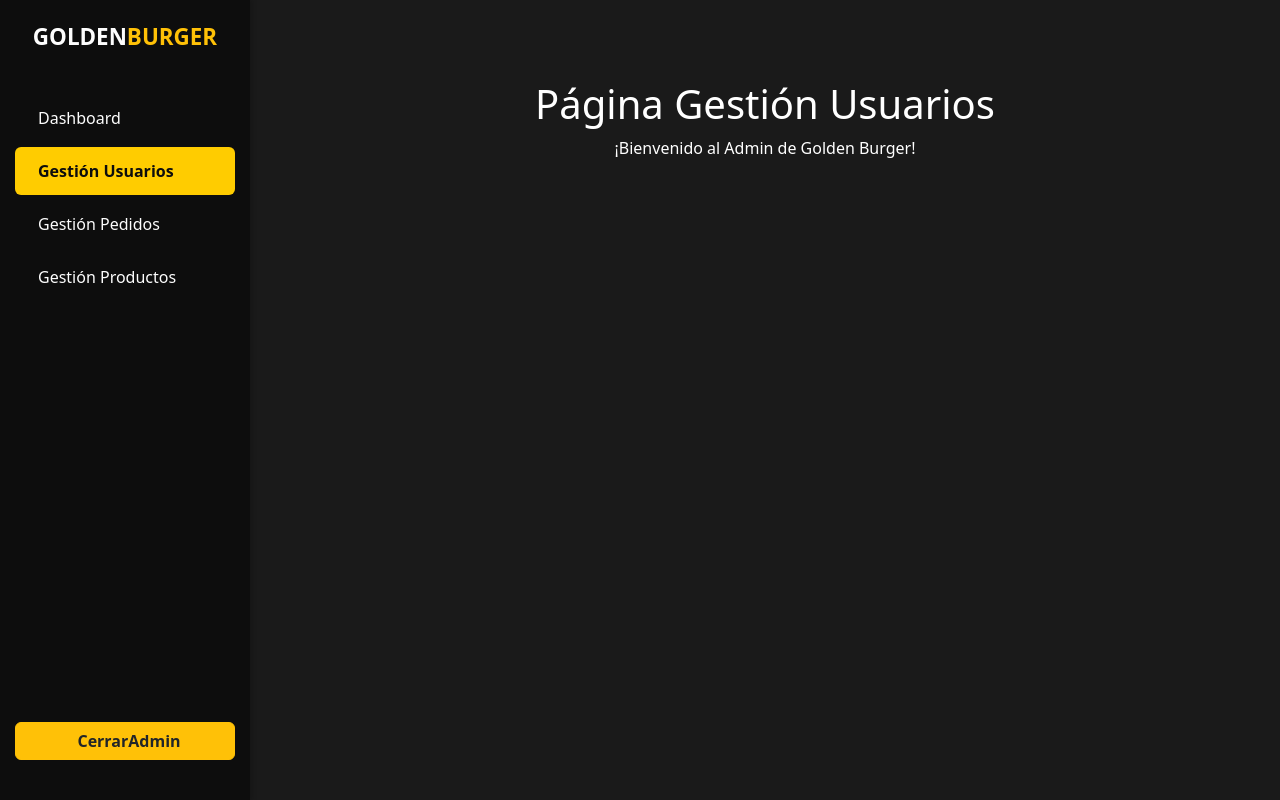
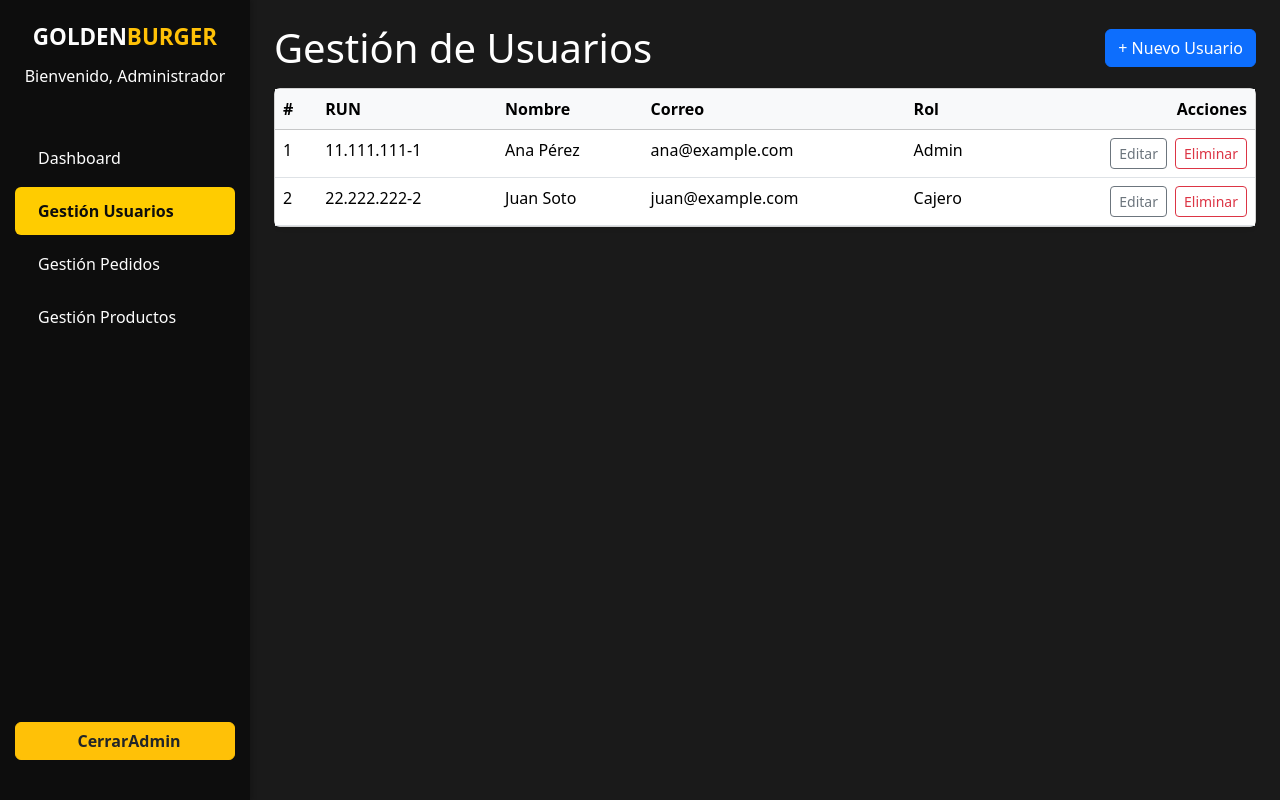
Before and after one commit to Fblink88/appBurguer-React, a React (Vite) app: page /admin/gestion-usuarios in a window 1280 px wide. Built offline with nearby package versions, Linux system fonts and the light colour scheme.

Commit message:
Se añade el apartado de GestiónUsuarios, se añade dentro de la DataBase datos para los usuarios, se edita la importación de la página gestiónUsuarios en App.jsx

```diff
--- a/src/App.jsx
+++ b/src/App.jsx
@@ -6,7 +6,7 @@ import ContactoPag from './pages/client/ContactoPag';
 import Dashboard from './pages/admin/Dashboard';
 import GestionPedidos from './pages/admin/GestionPedidos';
 import GestionProductos from './pages/admin/GestionProductos';
-import GestionUsuarios from './pages/admin/GestionUsuarios';
+import GestionUsuarios from './pages/admin/gestionUsuarios';
 
 
 //import viteLogo from '/vite.svg'
--- a/src/data/dataBase.js
+++ b/src/data/dataBase.js
@@ -180,3 +180,86 @@ export const productosDB = [
         imagen: '/src/assets/img/Playqueso.PNG'
     }
 ];
+
+// src/data/dataBase.js
+// src/data/dataBase.js
+
+// ---- Usuarios ----
+const KEY_USUARIOS = "usuarios";
+const seedUsuarios = [
+  { run: "11.111.111-1", nombre: "Ana", apellidos: "Pérez", email: "ana@example.com", rol: "Admin" },
+  { run: "22.222.222-2", nombre: "Juan", apellidos: "Soto", email: "juan@example.com", rol: "Cajero" }
+];
+
+function ensureSeedUsuarios() {
+  if (!localStorage.getItem(KEY_USUARIOS)) {
+    localStorage.setItem(KEY_USUARIOS, JSON.stringify(seedUsuarios));
+  }
+}
+
+export const usuariosStore = {
+  key: KEY_USUARIOS,
+  read() {
+    ensureSeedUsuarios();
+    return JSON.parse(localStorage.getItem(KEY_USUARIOS)) || [];
+  },
+  create(usuario) {
+    const arr = usuariosStore.read();
+    arr.push(usuario);
+    localStorage.setItem(KEY_USUARIOS, JSON.stringify(arr));
+  },
+  update(index, usuario) {
+    const arr = usuariosStore.read();
+    if (arr[index]) {
+      arr[index] = usuario;
+      localStorage.setItem(KEY_USUARIOS, JSON.stringify(arr));
+    }
+  },
+  remove(index) {
+    const arr = usuariosStore.read();
+    if (arr[index]) {
+      arr.splice(index, 1);
+      localStorage.setItem(KEY_USUARIOS, JSON.stringify(arr));
+    }
+  }
+};
+
+// ---- Productos ----
+const KEY_PRODUCTOS = "productos";
+const seedProductos = [
+  { id: 1, nombre: "Hamburguesa Clásica", precio: 4500, categoria: "Hamburguesas" },
+  { id: 2, nombre: "Papas Fritas", precio: 2000, categoria: "Acompañamientos" },
+];
+
+function ensureSeedProductos() {
+  if (!localStorage.getItem(KEY_PRODUCTOS)) {
+    localStorage.setItem(KEY_PRODUCTOS, JSON.stringify(seedProductos));
+  }
+}
+
+export const productosStore = {
+  key: KEY_PRODUCTOS,
+  read() {
+    ensureSeedProductos();
+    return JSON.parse(localStorage.getItem(KEY_PRODUCTOS)) || [];
+  },
+  create(producto) {
+    const arr = productosStore.read();
+    arr.push(producto);
+    localStorage.setItem(KEY_PRODUCTOS, JSON.stringify(arr));
+  },
+  update(index, producto) {
+    const arr = productosStore.read();
+    if (arr[index]) {
+      arr[index] = producto;
+      localStorage.setItem(KEY_PRODUCTOS, JSON.stringify(arr));
+    }
+  },
+  remove(index) {
+    const arr = productosStore.read();
+    if (arr[index]) {
+      arr.splice(index, 1);
+      localStorage.setItem(KEY_PRODUCTOS, JSON.stringify(arr));
+    }
+  }
+};
--- a/src/pages/admin/gestionUsuarios.jsx
+++ b/src/pages/admin/gestionUsuarios.jsx
@@ -1,25 +1,101 @@
-import React from 'react';
-import Sidebar from '../../components/Sidebar';
+import React, { useEffect, useState } from "react";
+import { useNavigate } from "react-router-dom";
+import Sidebar from "../../components/Sidebar";
+import { usuariosStore } from "../../data/dataBase";
 
+export default function GestionUsuarios() {
+  const [usuarios, setUsuarios] = useState([]);
+  const navigate = useNavigate();
 
-function GestionUsuarios() {
-  const handleAdminLogout = () => {
-    console.log("Cerrando sesión del administrador...");
+  // Al montar, carga usuarios
+  useEffect(() => {
+    setUsuarios(usuariosStore.read());
+
+    // Permitir sincronizar si se modifica en otra pestaña
+    const handleStorage = (e) => {
+      if (e.key === usuariosStore.key) {
+        setUsuarios(usuariosStore.read());
+      }
+    };
+    window.addEventListener("storage", handleStorage);
+    return () => window.removeEventListener("storage", handleStorage);
+  }, []);
+
+  const eliminarUsuario = (index) => {
+    if (!window.confirm("¿Deseas eliminar este usuario?")) return;
+    usuariosStore.remove(index);
+    setUsuarios(usuariosStore.read());
+  };
+
+  const editarUsuario = (index) => {
+    navigate(`/admin/usuarios/nuevo?edit=${index}`);
   };
 
   return (
+    <div className="d-flex">
+      <Sidebar adminName="Administrador" onLogoutAdmin={() => alert("Cerrando sesión")} />
 
-    <div className="admin-layout">
-      <Sidebar onLogoutAdmin={handleAdminLogout} />
+      <main className="flex-fill p-4">
+        <div className="d-flex justify-content-between align-items-center mb-3">
+          <h1 className="mb-0">Gestión de Usuarios</h1>
+          <button
+            className="btn btn-primary"
+            onClick={() => navigate("/admin/usuarios/nuevo")}
+          >
+            + Nuevo Usuario
+          </button>
+        </div>
 
-      <main className="admin-content">
-        <div className="container py-5 text-center">
-          <h1>Página Gestión  Usuarios</h1>
-          <p>¡Bienvenido al Admin de Golden Burger!</p>
+        <div className="card shadow-sm">
+          <div className="table-responsive">
+            <table className="table table-hover mb-0">
+              <thead className="table-light">
+                <tr>
+                  <th>#</th>
+                  <th>RUN</th>
+                  <th>Nombre</th>
+                  <th>Correo</th>
+                  <th>Rol</th>
+                  <th className="text-end">Acciones</th>
+                </tr>
+              </thead>
+              <tbody>
+                {usuarios.length === 0 ? (
+                  <tr>
+                    <td colSpan={6} className="text-center py-4">
+                      No hay usuarios registrados
+                    </td>
+                  </tr>
+                ) : (
+                  usuarios.map((u, i) => (
+                    <tr key={i}>
+                      <td>{i + 1}</td>
+                      <td>{u.run}</td>
+                      <td>{u.nombre} {u.apellidos}</td>
+                      <td>{u.email}</td>
+                      <td>{u.rol}</td>
+                      <td className="text-end">
+                        <button
+                          className="btn btn-sm btn-outline-secondary me-2"
+                          onClick={() => editarUsuario(i)}
+                        >
+                          Editar
+                        </button>
+                        <button
+                          className="btn btn-sm btn-outline-danger"
+                          onClick={() => eliminarUsuario(i)}
+                        >
+                          Eliminar
+                        </button>
+                      </td>
+                    </tr>
+                  ))
+                )}
+              </tbody>
+            </table>
+          </div>
         </div>
       </main>
     </div>
   );
 }
-
-export default GestionUsuarios;
```
